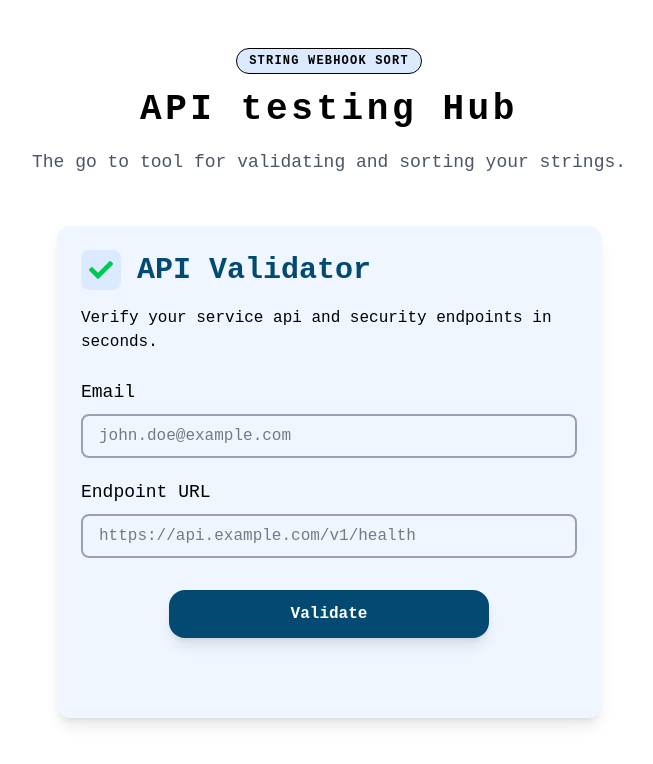
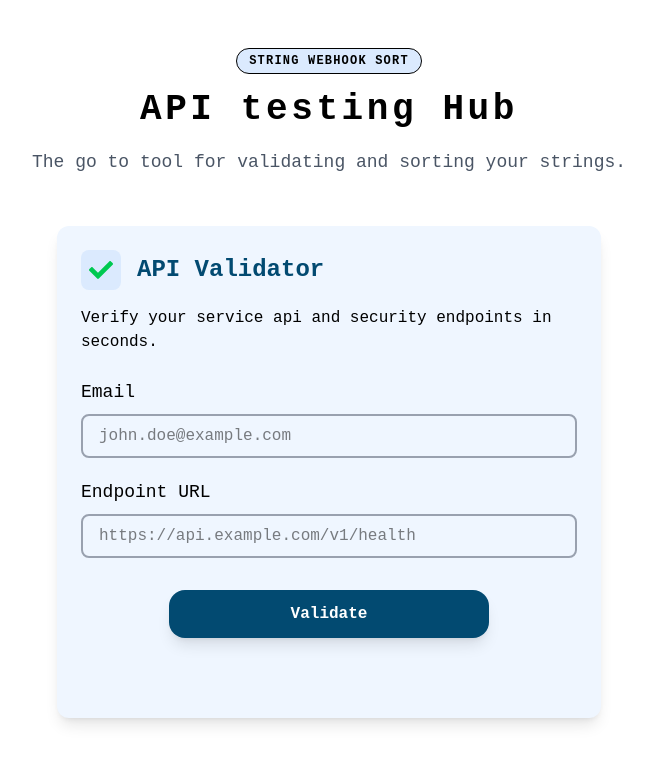
Before and after one commit to 23Mandla/ApiValidator, a Next.js app: page / in a window 1280 px wide. Shown: the top 764 px of the page, without its empty margins (311-964 px from the left). Built offline with nearby package versions, Linux system fonts and the light colour scheme.

Commit message:
Update: updated form UI

```diff
--- a/app/components/FormValidation.js
+++ b/app/components/FormValidation.js
@@ -61,7 +61,7 @@ export default function FormValidation() {
           <div className="p-2 bg-blue-100 rounded-lg">
             <FaCheck className="text-green-500 text-2xl" />
           </div>
-          <p className="text-3xl font-headline font-bold text-sky-900">
+          <p className="text-xl font-headline font-bold text-sky-900 sm:text-2xl">
             API Validator
           </p>
         </div>
```
